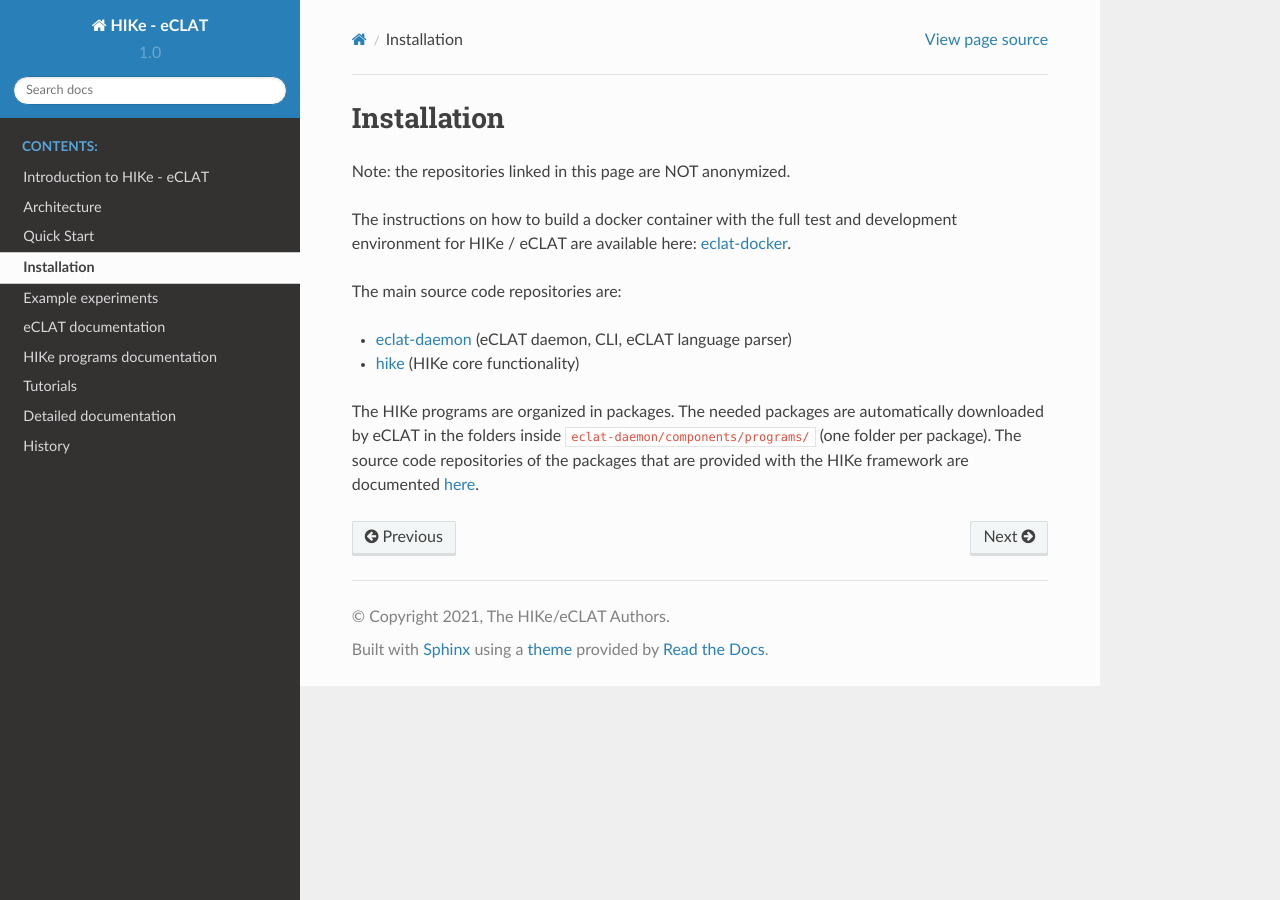
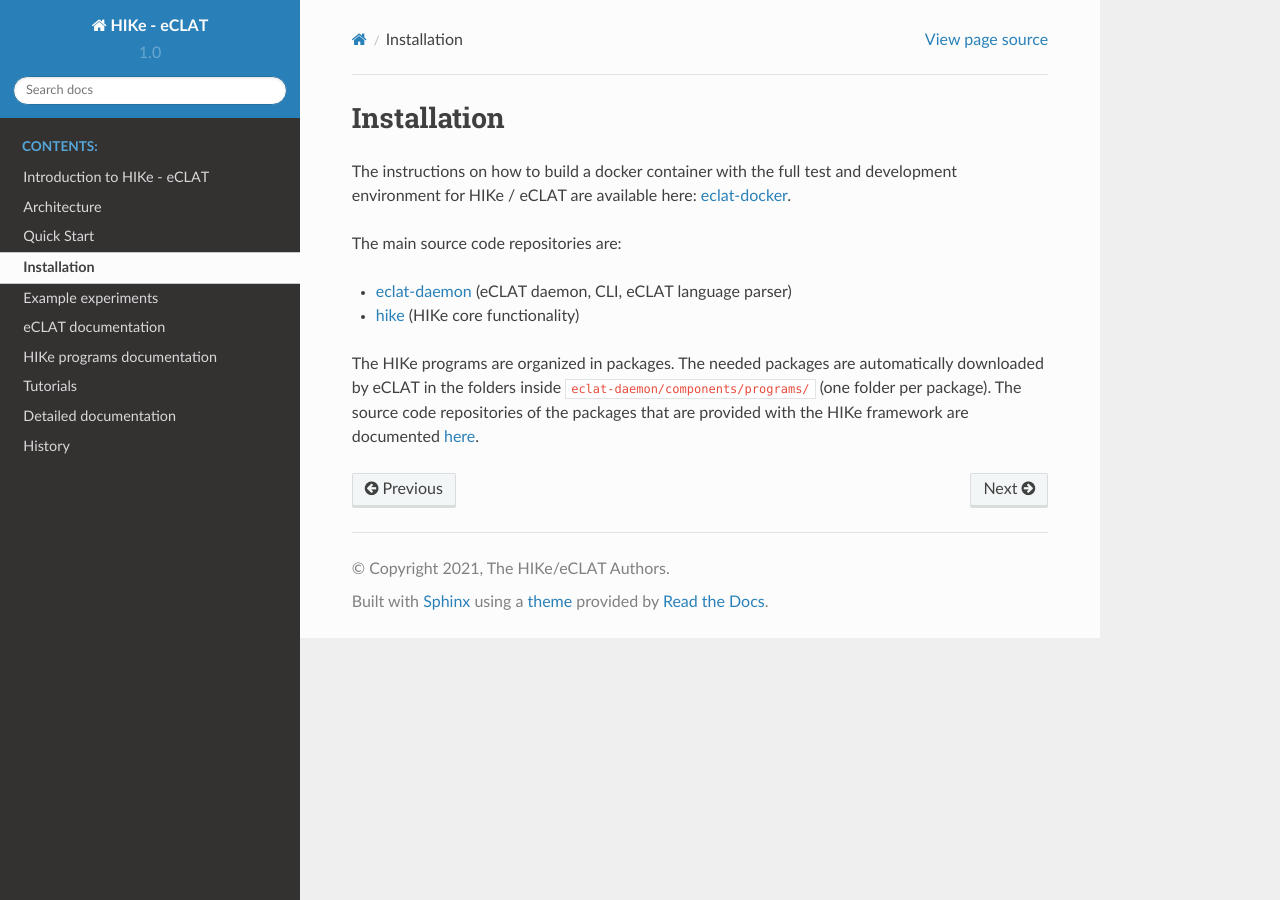
Before and after one commit to hike-eclat/docs, a Sphinx documentation site: the page built from docs/installation.rst, in a window 1280 px wide. Built offline with Sphinx 7.4.7 and the Read the Docs theme 2.0.0, drawn with Linux system fonts in a browser that asks for light colours; pages that are not in the unit, such as notebooks, are missing from menus.

Commit message:
Update installation.rst

```diff
--- a/docs/installation.rst
+++ b/docs/installation.rst
@@ -1,8 +1,6 @@
 ============
 Installation
 ============
-
-Note: the repositories linked in this page are NOT anonymized.
 
 The instructions on how to build a docker container with the full test and development environment for HIKe / eCLAT are available here: `eclat-docker  <https://github.com/netgroup/eclat-docker>`_.
 
```
